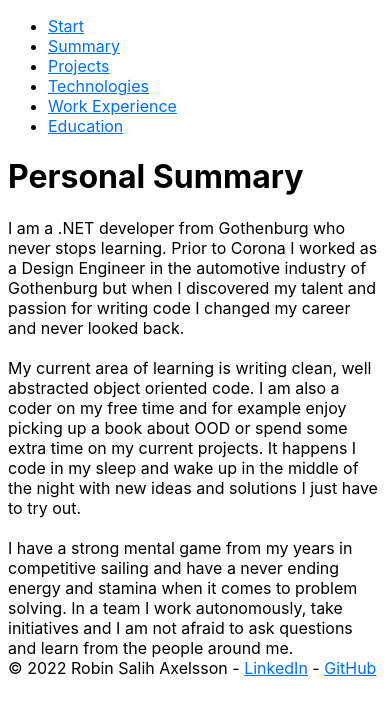
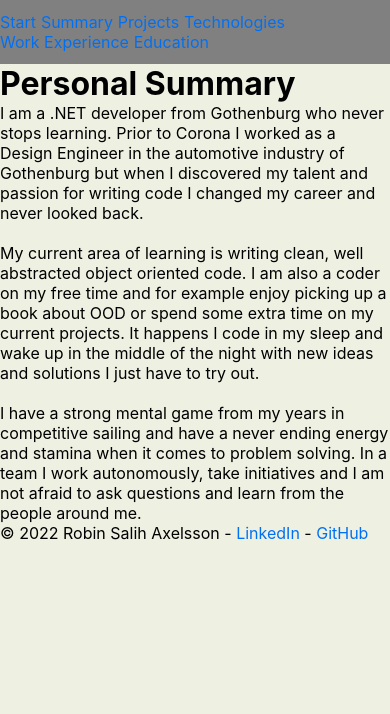
Before and after one commit to RobinAxelsson/personal-jam, a Next.js app: page /summary in a window 390 px wide. Shown: the top 714 px of the page. Built offline with nearby package versions, Linux system fonts and the light colour scheme.

Commit message:
header is colored and responsive

```diff
--- a/components/header.jsx
+++ b/components/header.jsx
@@ -4,7 +4,7 @@ export const Header = () => {
   return (
     <header>
         <div>
-          <nav className="topNav">
+          <nav>
             <ul>
               <li>
                 <Link href="/" passHref>
--- a/styles/globals.css
+++ b/styles/globals.css
@@ -1,25 +1,60 @@
+:root {
+  --screen-small-px: 520px;
+}
+
+* {
+  margin: 0px;
+  padding: 0px;
+}
+
+/* * :not(a, nav ul li) {
+  border-color: yellowgreen;
+  border-width: 1px;
+  border-style: solid;
+} */
+
 html,
 body {
-  /* padding: 0;
-  margin: 0; */
+  background-color: rgb(238, 241, 226);
   font-family: -apple-system, BlinkMacSystemFont, Segoe UI, Roboto, Oxygen, Ubuntu,
-    Cantarell, Fira Sans, Droid Sans, Helvetica Neue, sans-serif;
+  Cantarell, Fira Sans, Droid Sans, Helvetica Neue, sans-serif;
   /* line-height: 1.6; */
   /* font-size: 18px; */
 }
 
-* {
-  /* box-sizing: border-box; */
+ul {
+  list-style: none;
 }
 
 a {
   color: #0070f3;
-  /* text-decoration: none; */
+  text-decoration: none;
 }
 
 a:hover {
-  /* text-decoration: underline; */
+  text-decoration: underline;
 }
+
+header {
+  display: flex;
+  align-items: center;
+  background-color: gray;
+  border-width: 0px;
+  min-height: 4rem;
+}
+
+nav ul {
+  display: flex;
+  flex-wrap: wrap;
+  column-gap: 0.3rem;
+  padding-inline-start: 0px;
+}
+
+/* @media (min-width: var(--screen-small-px)) {
+  nav ul {
+    flex-direction: column;
+  }
+} */
 
 
 
```
